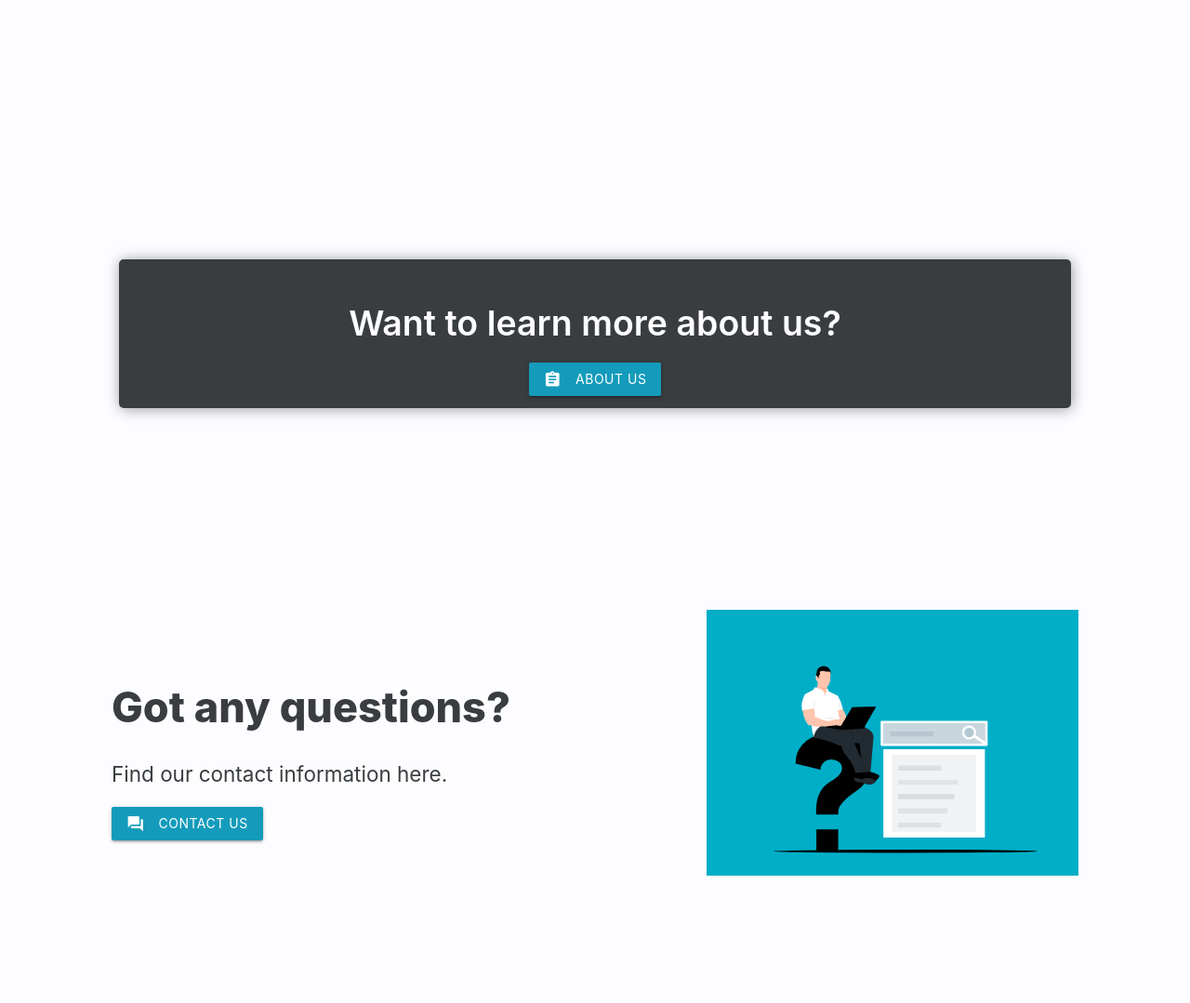
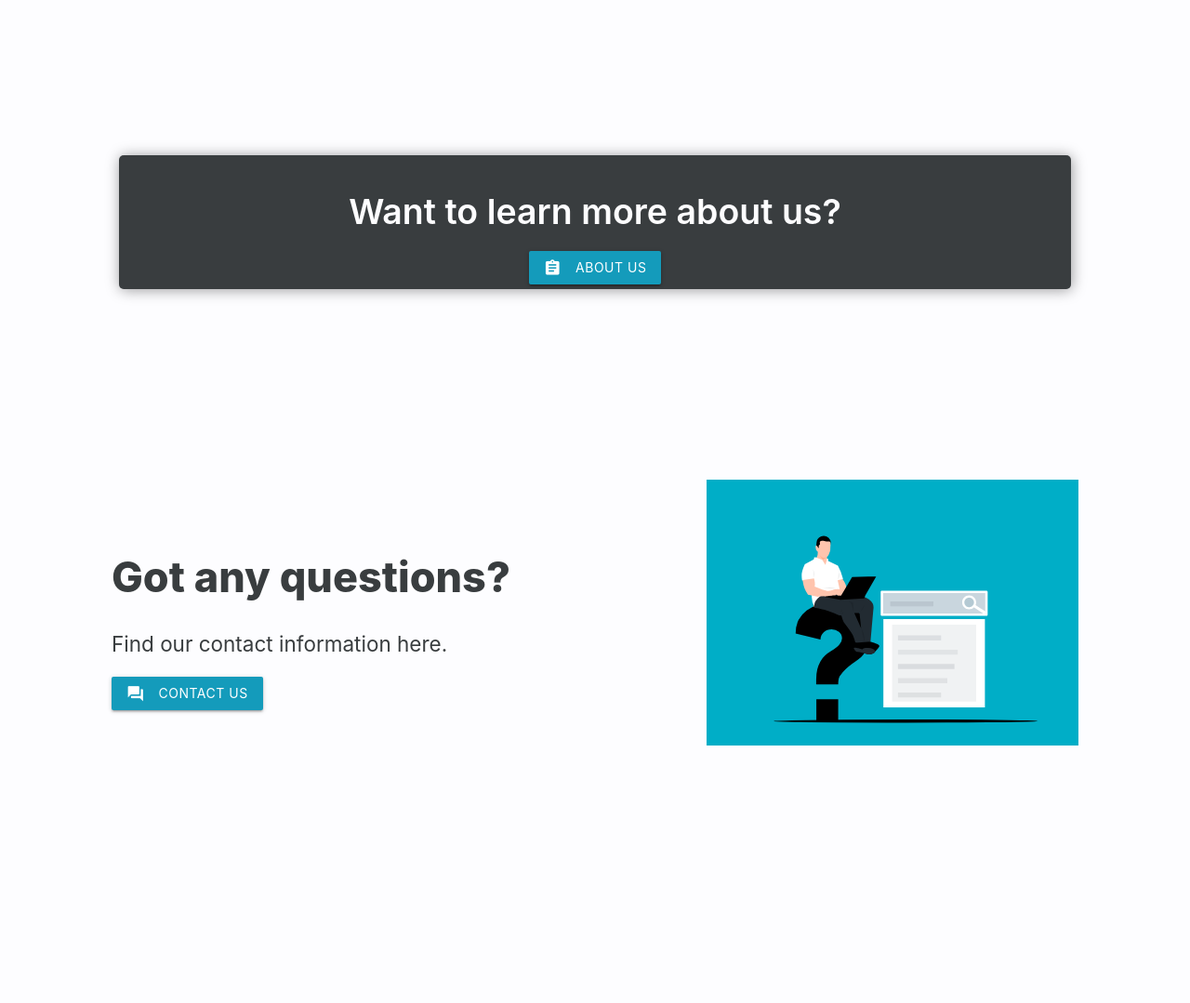
Before and after one commit to SeraW/SCS-shopping, a PHP site: page /home.php in a window 1280 px wide. Shown: the part 601-1680 px from the top of the page at 93% size. After the commit the page ends 1403 px from the top, so only its background shows below. Run offline with PHP 8.4, Linux system fonts and the light colour scheme.

Commit message:
css changes

```diff
--- a/project/css/home.css
+++ b/project/css/home.css
@@ -17,7 +17,7 @@ body{
 
 #home{
     width: 100%;
-    height:100vh;
+    height:90vh;
     display:flex;
     justify-content: center;
     align-items: center;
@@ -45,7 +45,7 @@ body{
 
 #about-sec{
     width: 100%;
-    height:40vh;
+    height:30vh;
     display:flex;
     justify-content: center;
     align-items: center;
@@ -55,7 +55,7 @@ body{
 #about-sec #about-area{
     background:#393D3F;
     width:80%;
-    height: 50%;
+    height: 60%;
     color:#FDFDFF;
     -webkit-box-shadow: 1px 1px 15px 0px rgba(0,0,0,0.4);
     box-shadow: 1px 1px 15px 0px rgba(0,0,0,0.4);
@@ -73,7 +73,7 @@ body{
 
 #contact-sec{
     width: 100%;
-    height:70vh;
+    height:75vh;
     display:flex;
     justify-content: center;
     align-items: center;
```
